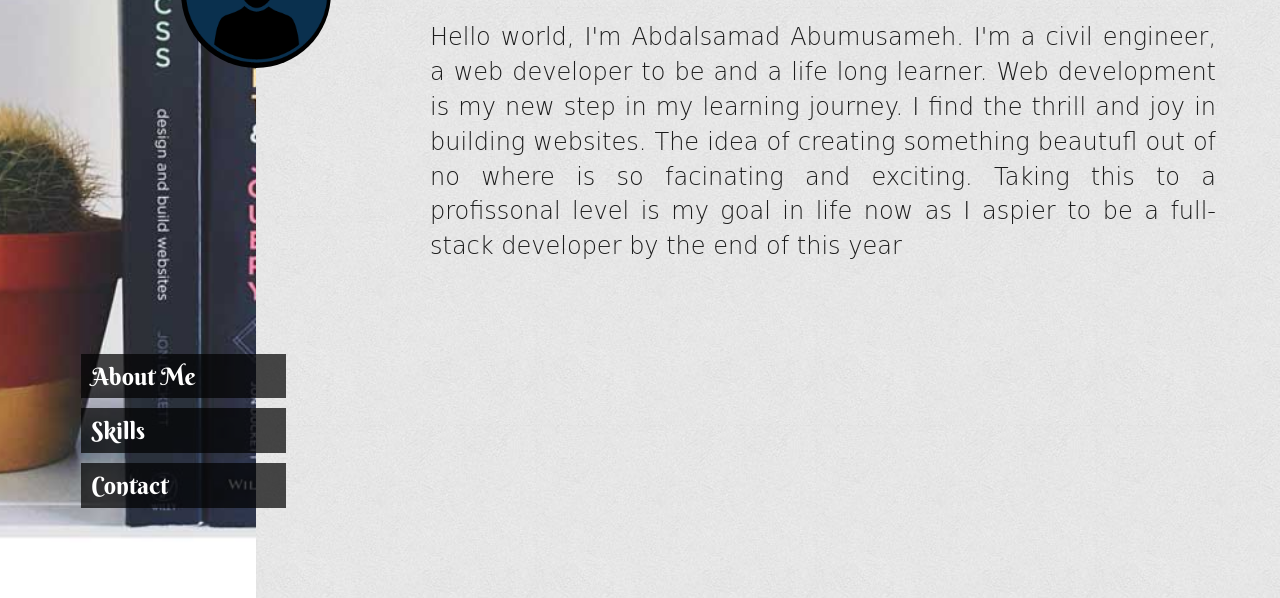
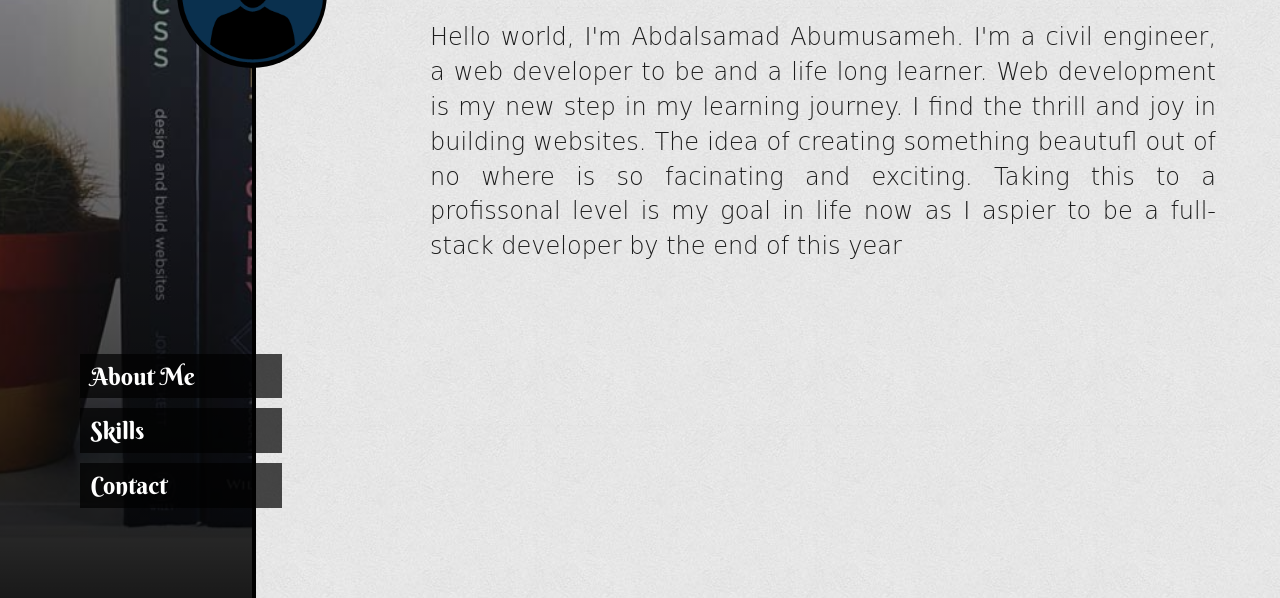
Before and after one commit to amusameh/protfolio, a plain HTML site: page index.html in a window 1280 px wide. Shown: the part 202-800 px from the top of the page. Drawn offline with Linux system fonts and the light colour scheme; a web font is replaced by a local one.

Commit message:
slight change

```diff
--- a/css/styles.css
+++ b/css/styles.css
@@ -61,13 +61,14 @@ ul {
 
 
 .left {
-	background-image: /*linear-gradient(rgba(0, 0, 0, 0.7), rgba(0, 0, 0, 0.7)),*/ url(../images/book1.jpg);
+	background-image: linear-gradient(rgba(0, 0, 0, 0.2), rgba(0, 0, 0, 0.9)), url(../images/book1.jpg);
 	background-size: cover;
 	background-position: center;
 	width: 20%;
 	height: 100vh;
 	position: fixed;
 	float: left;
+	border-right: 4px solid black;
 }
 
 .left img {
```
